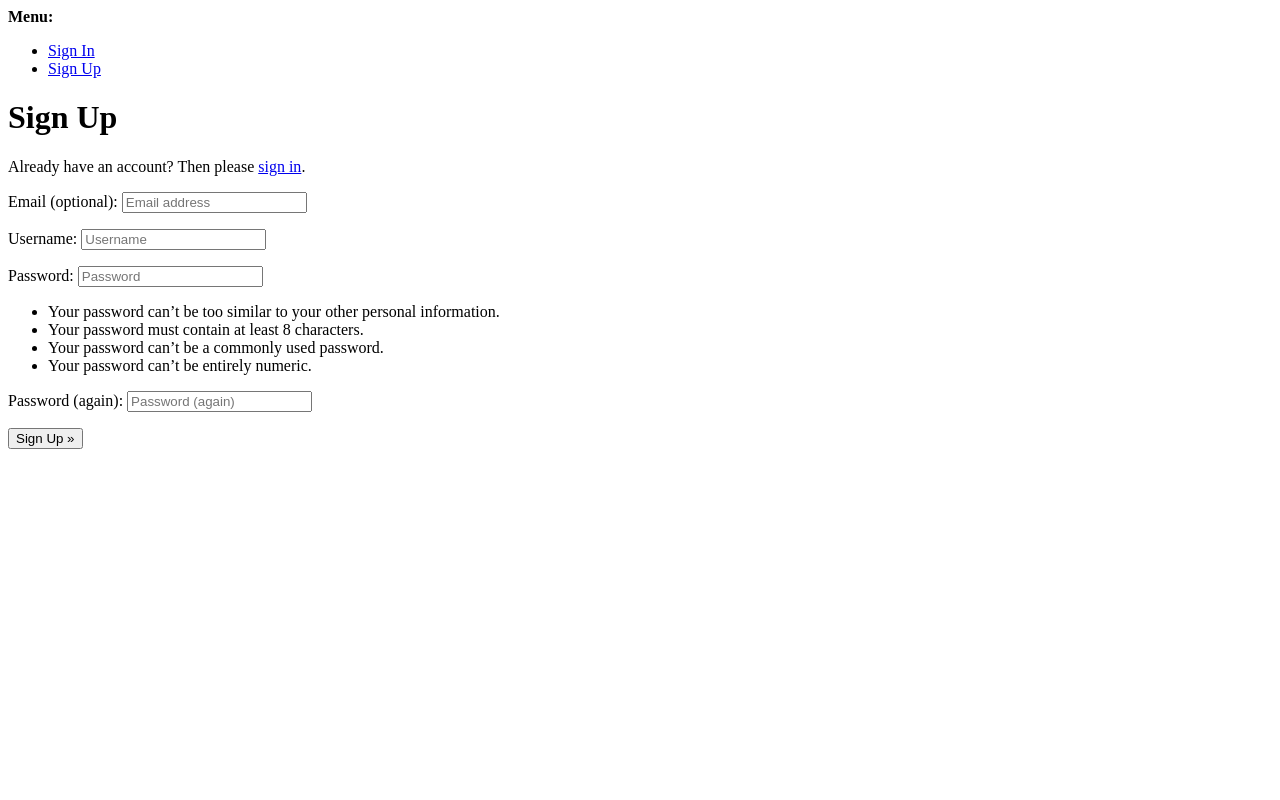
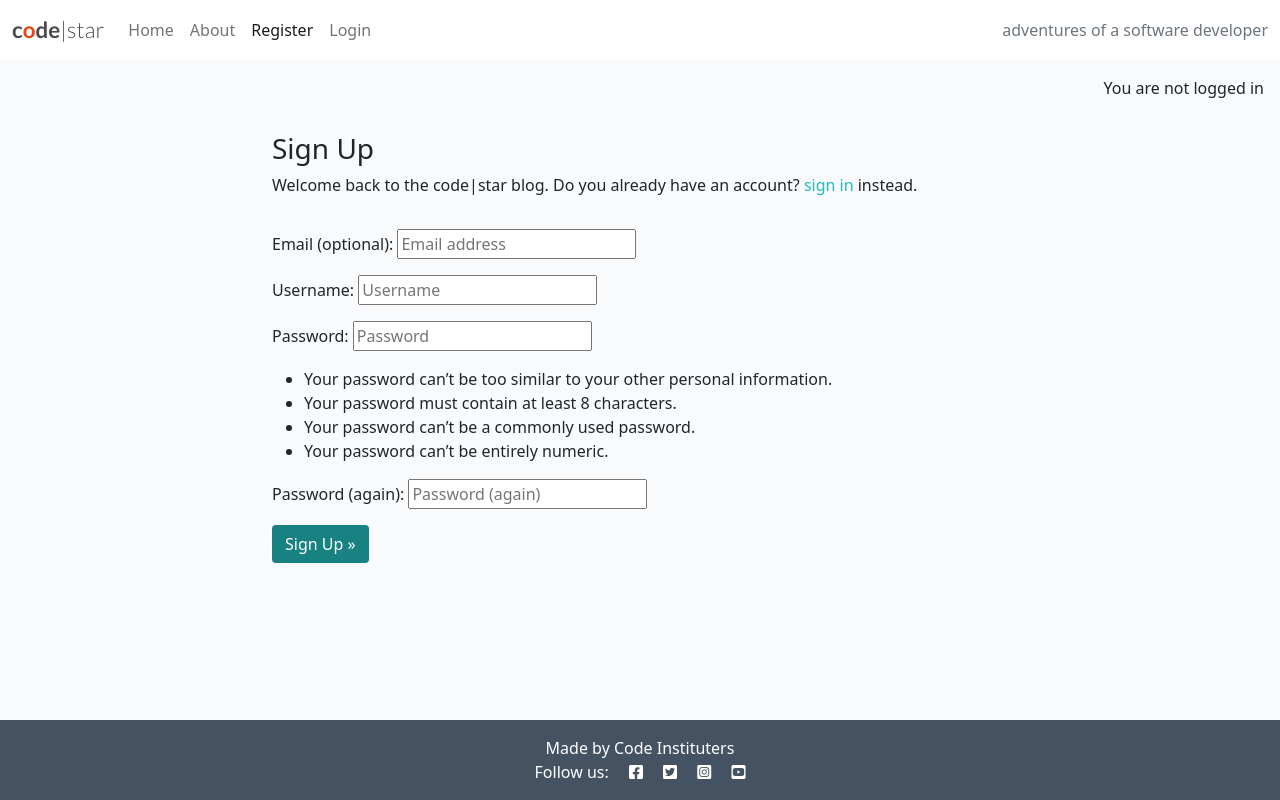
Before and after one commit to theresaabl/django-blog, a Django app: page /accounts/signup/ in a window 1280 px wide. Run offline with Django 4.2, Linux system fonts and the light colour scheme.

Commit message:
Update account signup template to add styles

```diff
--- a/templates/account/signup.html
+++ b/templates/account/signup.html
@@ -1,21 +1,33 @@
-{% extends "account/base.html" %}
+{% extends "base.html" %}
 
 {% load i18n %}
 
 {% block head_title %}{% trans "Signup" %}{% endblock head_title %}
 
 {% block content %}
-<h1>{% trans "Sign Up" %}</h1>
 
-<p>{% blocktrans %}Already have an account? Then please <a href="{{ login_url }}">sign in</a>.{% endblocktrans %}</p>
+<div class="container">
+    <div class="row">
+        <div class="col-md-8 mt-3 offset-md-2">
+            <h3>{% trans "Sign Up" %}</h3>
 
-<form class="signup" id="signup_form" method="post" action="{% url 'account_signup' %}">
+            <p>
+              {% blocktrans %}Welcome back to the code|star blog. Do you already have an account?
+              <a class="link" href="{{ login_url }}">sign in</a> instead.{% endblocktrans %}
+            </p>
+        </div>
+    </div>
+    <div class="row">
+        <div class="col-md-8 mt-3 offset-md-2">
+            <form class="signup" id="signup_form" method="POST" action="{% url 'account_signup' %}">
               {% csrf_token %}
               {{ form.as_p }}
               {% if redirect_field_value %}
               <input type="hidden" name="{{ redirect_field_name }}" value="{{ redirect_field_value }}" />
               {% endif %}
-  <button type="submit">{% trans "Sign Up" %} &raquo;</button>
+              <button class="btn btn-signup right" type="submit">{% trans "Sign Up" %} &raquo;</button>
             </form>
-
+        </div>
+    </div>
+</div>
 {% endblock content %}
--- a/templates/base.html
+++ b/templates/base.html
@@ -74,6 +74,14 @@
 
     <main class="flex-shrink-0 main-bg">
 
+        <p class="text-end m-3">
+            {% if user.is_authenticated %}
+            You are logged in as {{ user }}
+            {% else %}
+            You are not logged in
+            {% endif %}
+        </p>
+
         {% block content %}
         <!-- Content Goes here -->
         {% endblock content %}
```
Lines whose indentation alone changed are shown as unchanged.
